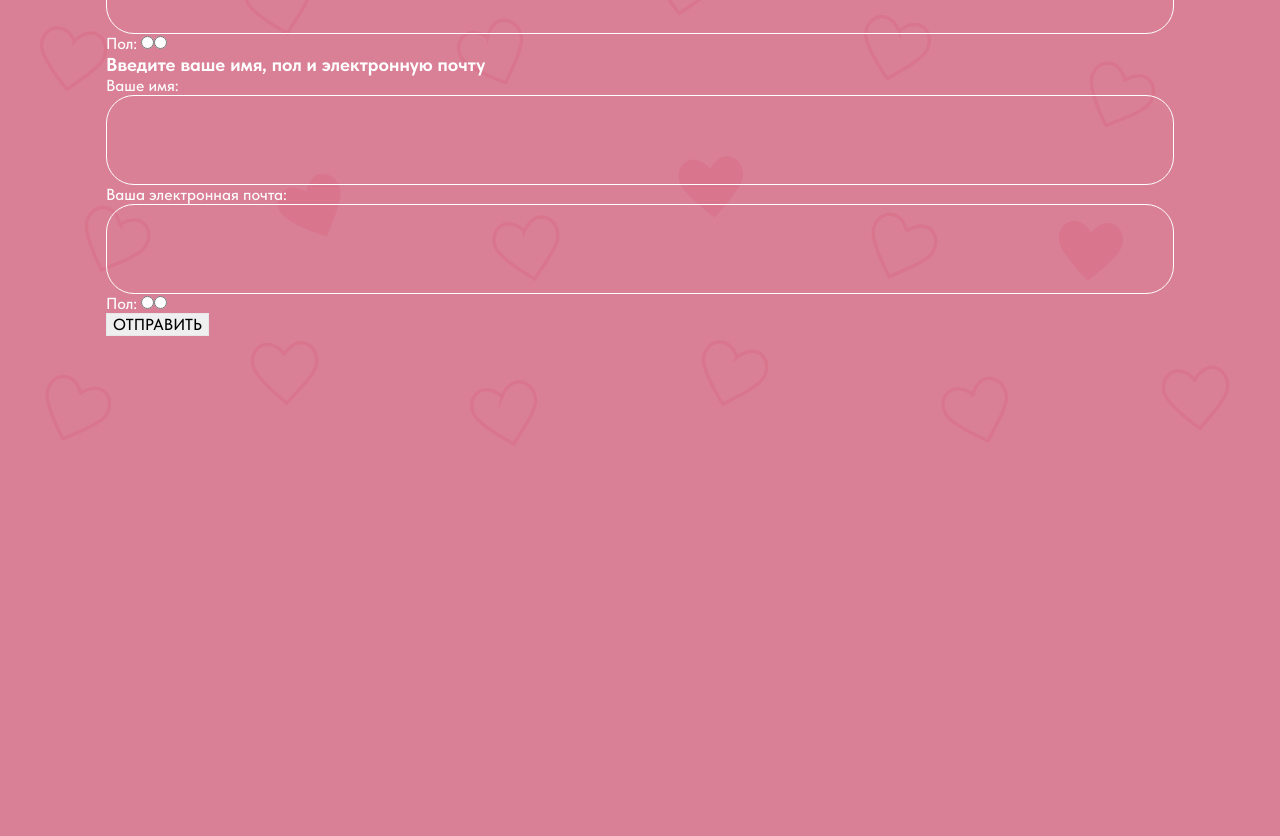
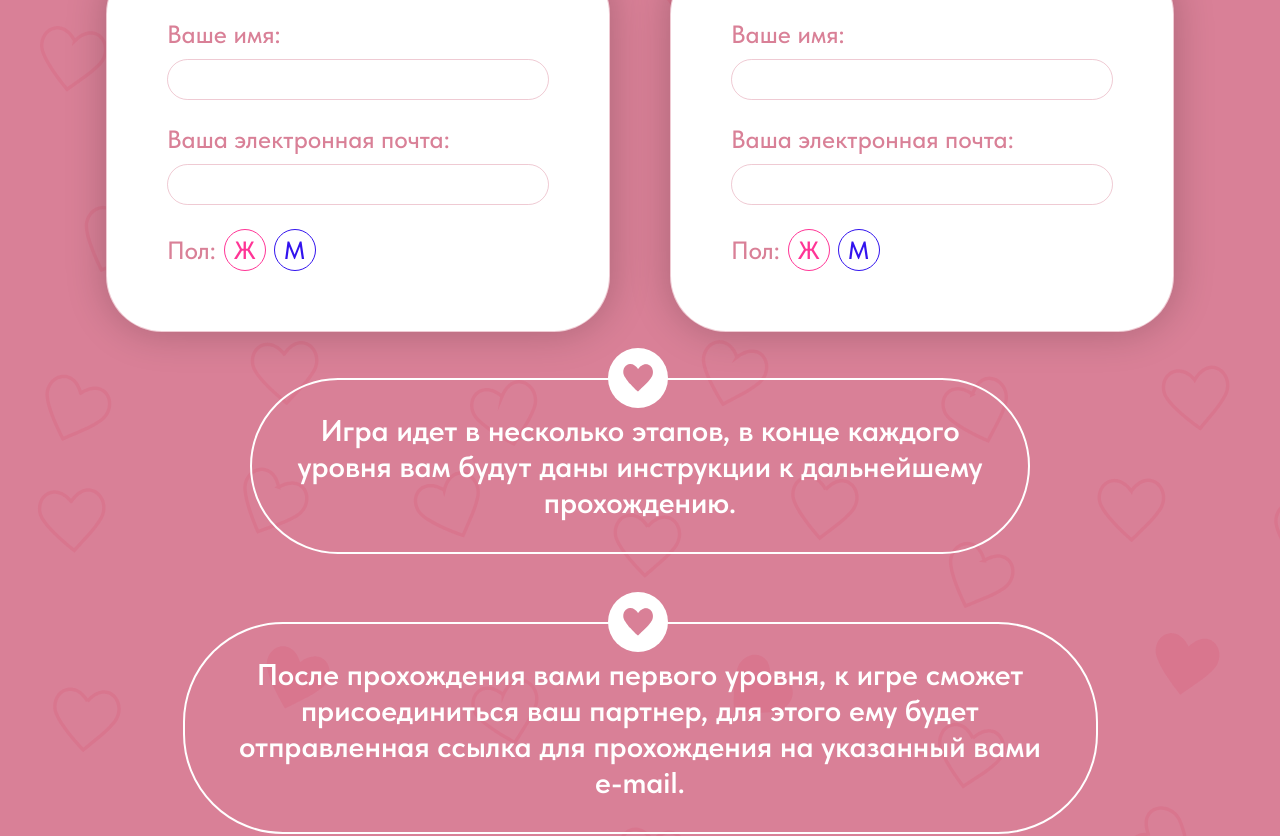
Before and after one commit to legeidaa/lc-client, a Next.js app: page /game/1/start in a window 1280 px wide. Shown: the part 620-1456 px from the top of the page. Before the commit the page ends 1076 px from the top, so only its background shows below. Built offline with nearby package versions, Linux system fonts and the light colour scheme.

Commit message:
feat: страница старта

```diff
--- a/src/shared/components/Input/Input.module.scss
+++ b/src/shared/components/Input/Input.module.scss
@@ -1,7 +1,21 @@
 .input {
     position: relative;
+}
 
-    &__delete {
+.label {
+    font-weight: 400;
+    font-size: 25px;
+    margin-bottom: 10px;
+    display: inline-block;
+
+    &Wrapper {}
+}
+
+.error {
+    margin-top: 10px;
+}
+
+.deleteBtn {
     cursor: pointer;
     position: absolute;
     right: 10px;
@@ -14,21 +28,6 @@
         width: 100%;
         height: 100%;
     }
-    }
-
-    &-start {
-        margin-top: 150px;
-        margin-bottom: 32px;
-    }
-}
-.label {
-    &Wrapper {
-
-    }
-}
-
-.error {
-    margin-top: 10px;
 }
 
 .inputElement {
@@ -49,10 +48,15 @@
         color: var(--link-active-color);
     }
 
+
+
     &Small {
-        height: 90px;
-        padding: 22px 16px;
-        font-size: 36px;
+        border: 1px solid rgba(217, 128, 151, 0.42);
+        border-radius: 100px;
+        padding: 0 16px;
+        height: 41px;
+        margin-bottom: 24px;
+        color: var(--pink);
     }
 
     &_choice {
--- a/src/shared/components/RegistrationForms/RegistrationForms.module.scss
+++ b/src/shared/components/RegistrationForms/RegistrationForms.module.scss
@@ -0,0 +1,108 @@
+.wrapper {
+    display: grid;
+    gap: 60px;
+    grid-template: auto / 1fr 1fr;
+    align-items: end;
+}
+
+.playerForm {
+    margin-bottom: 46px;
+}
+
+.playerFormTitle {
+    font-weight: 600;
+    font-size: 36px;
+    text-align: center;
+    margin-bottom: 36px;
+}
+
+.playerFormBlock {
+    box-shadow: 0 0 40px 0 rgba(0, 0, 0, 0.22);
+    background: var(--white);
+    padding: 60px;
+    display: flex;
+    flex-direction: column;
+    border: 1px solid rgba(217, 128, 151, 0.42);
+    border-radius: 56px;
+    color: var(--pink);
+}
+
+.playerFormSex {
+    display: flex;
+    align-items: center;
+    gap: 8px;
+    font-weight: 400;
+    font-size: 25px;
+    color: var(--pink);
+}
+
+.list {
+    margin: 0;
+    padding: 0;
+    list-style: none;
+}
+
+.listItem {
+    position: relative;
+    display: flex;
+    margin: 0 auto;
+    align-items: center;
+    border: 2px solid var(--white);
+    border-radius: 100px;
+    min-height: 140px;
+    max-width: 915px;
+    padding: 32px 42px;
+    text-align: center;
+
+    &+& {
+        margin-top: 68px;
+    }
+
+    &:first-child {
+        max-width: 780px;
+    }
+}
+
+.circle {
+    position: absolute;
+    top: 0;
+    left: 50%;
+    transform: translate(-50%, -50%);
+    width: 60px;
+    height: 60px;
+    flex-shrink: 0;
+    background: url('../../../../public/img/heart.svg') center center / 30px no-repeat, var(--white);
+    border-radius: 100px;
+    display: flex;
+    align-items: center;
+    justify-content: center;
+    margin-right: 24px;
+    margin: -2px;
+}
+
+.p {
+    font-weight: 600;
+    font-size: 30px;
+    color: var(--white);
+    margin: 0;
+}
+
+.submitBtnWrapper {
+    text-align: center;
+    margin-top: 60px;
+
+    &::after {
+        content: '';
+        width: 100%;
+        height: 3px;
+        display: block;
+        margin-top: 120px;
+
+        background: linear-gradient(90deg, rgba(255, 255, 255, 0) 0%, #fff 50%, rgba(255, 255, 255, 0) 100%);
+
+    }
+}
+
+.submitBtn {
+    margin: 0 auto;
+}
--- a/src/shared/components/RegistrationForms/RegistrationForms.tsx
+++ b/src/shared/components/RegistrationForms/RegistrationForms.tsx
@@ -1,20 +1,25 @@
 "use client";
 
-import { FormEvent } from "react";
+import { FormEvent, useRef } from "react";
 import { Input } from "../Input/Input";
 import { SexRadioInput } from "../SexRadioInput/SexRadioInput";
 import styles from "./RegistrationForms.module.scss";
+import classNames from "classnames";
 
 export default function RegistrationForms() {
+    const form = useRef<HTMLFormElement>(null);
     const handleSubmmit = (e: FormEvent) => {
         e.preventDefault();
-        console.log(e);
+        const formData = new FormData(form.current!);
+        // const formDataObj = {};
+        // formData.forEach((value, key) => (formDataObj[key] = value));
+        // console.log(formDataObj);
     };
     return (
-        <form onSubmit={handleSubmmit}>
+        <form ref={form} onSubmit={handleSubmmit}>
             <div className={styles.wrapper}>
                 <div className={styles.playerForm}>
-                    <h3>
+                    <h3 className={styles.playerFormTitle}>
                         Введите <b>ваше</b> имя, пол и электронную почту
                     </h3>
                     <div className={styles.playerFormBlock}>
@@ -22,6 +27,7 @@ export default function RegistrationForms() {
                             name="player-name"
                             id="player-name"
                             inputStyle="Small"
+                            type="text"
                             label="Ваше имя:"
                             required
                         />
@@ -29,6 +35,7 @@ export default function RegistrationForms() {
                             name="player-email"
                             id="player-email"
                             inputStyle="Small"
+                            type="email"
                             label="Ваша электронная почта:"
                             required
                         />
@@ -51,19 +58,22 @@ export default function RegistrationForms() {
                 </div>
 
                 <div className={styles.playerForm}>
-                    <h3>
-                        Введите <b>ваше</b> имя, пол и электронную почту
+                    <h3 className={styles.playerFormTitle}>
+                        Введите имя, пол, и электронную почта вашего{" "}
+                        <b>партнера</b>
                     </h3>
                     <div className={styles.playerFormBlock}>
                         <Input
                             name="partner-name"
                             id="partner-name"
+                            type="text"
                             inputStyle="Small"
                             label="Ваше имя:"
                         />
                         <Input
                             name="partner-email"
                             id="partner-email"
+                            type="email"
                             inputStyle="Small"
                             label="Ваша электронная почта:"
                         />
@@ -82,9 +92,32 @@ export default function RegistrationForms() {
                         </div>
                     </div>
                 </div>
+            </div>
 
-                <button type="submit">
-                    ОТПРАВИТЬ
+            <ul className={styles.list}>
+                <li className={styles.listItem}>
+                    <div className={styles.circle}></div>
+                    <p className={styles.p}>
+                        Игра идет в несколько этапов, в конце каждого уровня вам
+                        будут даны инструкции к дальнейшему прохождению.
+                    </p>
+                </li>
+                <li className={styles.listItem}>
+                    <div className={styles.circle}></div>
+                    <p className={styles.p}>
+                        После прохождения вами первого уровня, к игре сможет
+                        присоединиться ваш партнер, для этого ему будет
+                        отправленная ссылка для прохождения на указанный вами
+                        e-mail.
+                    </p>
+                </li>
+            </ul>
+            <div className={styles.submitBtnWrapper}>
+                <button
+                    className={classNames("btn", styles.submitBtn)}
+                    type="submit"
+                >
+                    ВСЕ ПОНЯТНО
                 </button>
             </div>
         </form>
--- a/src/shared/components/SexRadioInput/SexRadioInput.module.scss
+++ b/src/shared/components/SexRadioInput/SexRadioInput.module.scss
@@ -0,0 +1,55 @@
+.label {
+    position: relative;
+    padding-left: 28px;
+    cursor: pointer;
+    line-height: 20px;
+    display: inline-block;
+    width: 42px;
+    height: 42px;
+    z-index: 1;
+
+    &::before {
+        content: 'M';
+        font-weight: 500;
+        font-size: 25px;
+        text-align: center;
+        color: #3213ee;
+        position: absolute;
+        left: 0;
+        top: 0;
+        width: 100%;
+        height: 100%;
+        border: 1px solid #3213ee;
+        border-radius: 100%;
+        display: flex;
+        align-items: center;
+        justify-content: center;
+    }
+
+    &.female::before {
+        content: 'Ж';
+        border: 1px solid #ff3596;
+        color: #ff3596;
+    }
+}
+
+.input {
+    position: absolute;
+    left: -9999px;
+}
+
+.input:checked~.checkmark {
+    box-shadow: inset 0 0 0 5px var(--btn-active-bg);
+}
+
+.checkmark {
+    position: absolute;
+    top: 0;
+    left: 0;
+    height: 100%;
+    width: 100%;
+    transition: 0.15s ease-in-out;
+    background-color: var(--white);
+    z-index: -1;
+    border-radius: 50%;
+}
--- a/src/shared/components/SexRadioInput/SexRadioInput.tsx
+++ b/src/shared/components/SexRadioInput/SexRadioInput.tsx
@@ -5,10 +5,14 @@ interface SexRadioInputProps extends HTMLProps<HTMLInputElement> {
     type: "male" | "female";
     id: string;
     name: string;
-
 }
 
-export const SexRadioInput: FC<SexRadioInputProps> = ({ type, id, name, ...props }) => {
+export const SexRadioInput: FC<SexRadioInputProps> = ({
+    type,
+    id,
+    name,
+    ...props
+}) => {
     return (
         <label className={classNames(styles.label, styles[type])}>
             <input
@@ -19,6 +23,7 @@ export const SexRadioInput: FC<SexRadioInputProps> = ({ type, id, name, ...props
                 className={styles.input}
                 {...props}
             />
+            <span className={styles.checkmark}></span>
         </label>
     );
 };
```
Lines whose indentation alone changed are shown as unchanged.
